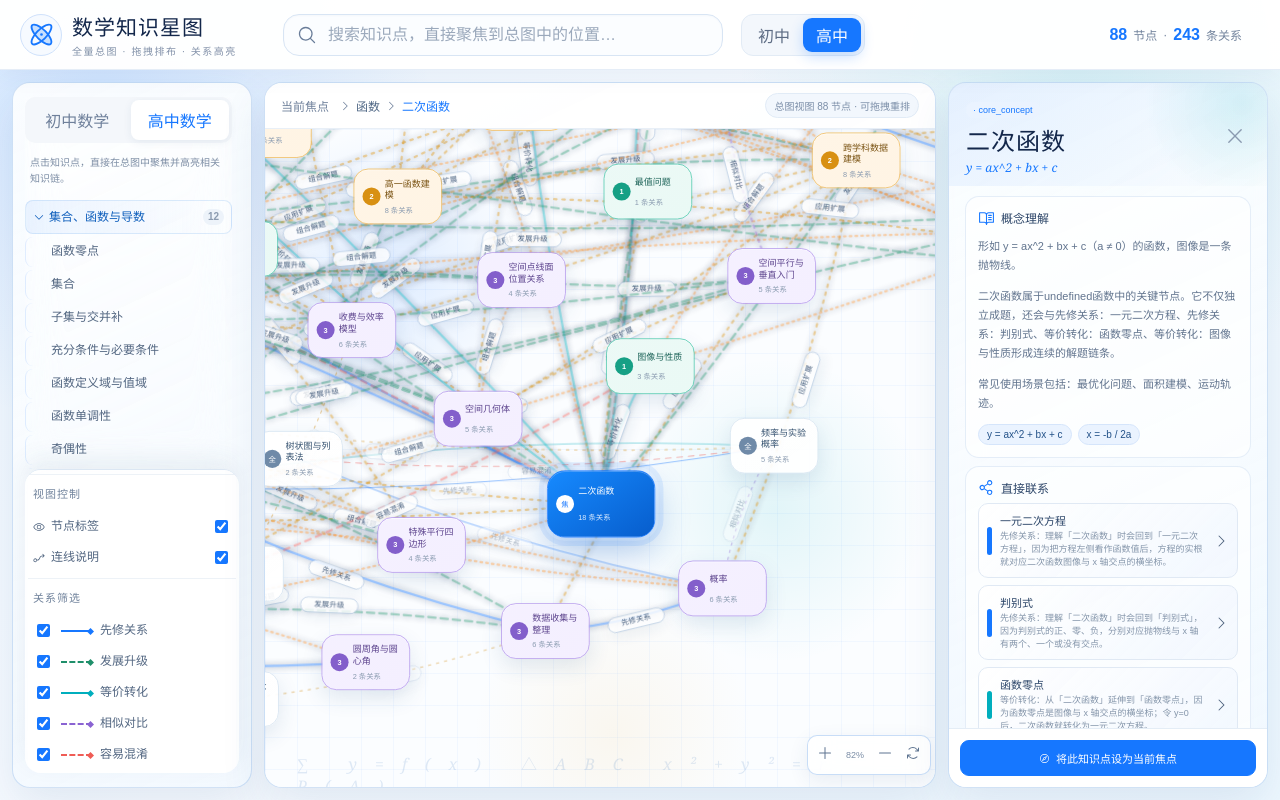
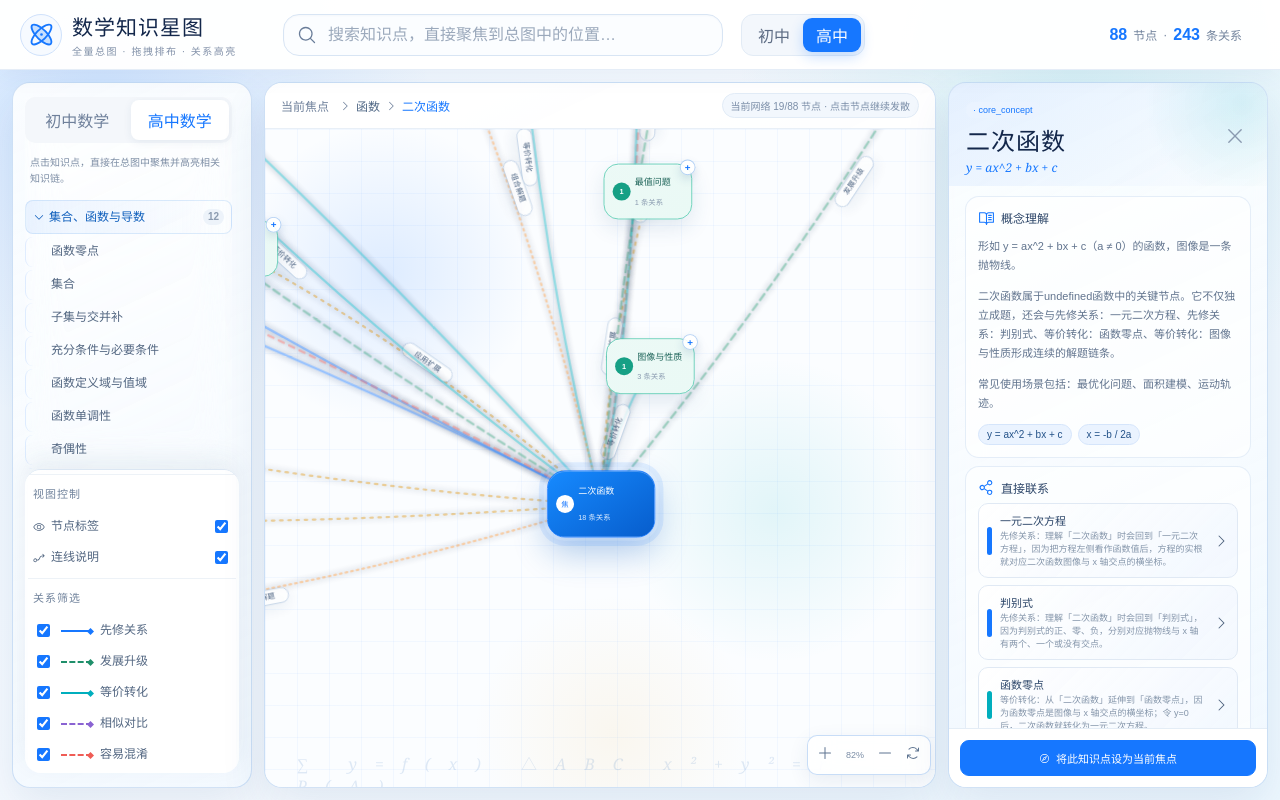
Before and after one commit to WFcat9/math-knowledge-star-map, a React (Vite) app: page / in a window 1280 px wide. Built offline with nearby package versions, Linux system fonts and the light colour scheme.

Commit message:
Add progressive knowledge graph expansion

```diff
--- a/src/App.jsx
+++ b/src/App.jsx
@@ -143,6 +143,27 @@ function getHighlightLevels(selectedId, enabledRelations) {
   }
 
   return levelMap;
+}
+
+function getVisibleNodeIds(selectedId, expandedNodeIds, enabledRelations) {
+  const visibleIds = new Set([selectedId]);
+
+  for (const nodeId of expandedNodeIds) {
+    visibleIds.add(nodeId);
+    for (const relation of getNodeRelations(nodeId, enabledRelations)) {
+      visibleIds.add(getRelatedNodeId(relation, nodeId));
+    }
+  }
+
+  return visibleIds;
+}
+
+function pickVisiblePositions(nodePositions, visibleNodeIds) {
+  return Object.fromEntries(
+    [...visibleNodeIds]
+      .filter((nodeId) => nodePositions[nodeId])
+      .map((nodeId) => [nodeId, nodePositions[nodeId]]),
+  );
 }
 
 function getNodePalette(nodeId, highlightLevels) {
@@ -383,14 +404,20 @@ function KnowledgeDirectory({
           const domainNodes = stageNodes.filter((node) =>
             domain.sections.some((section) => node.sectionPath?.includes(section.id)),
           );
+          const representativeNode = [...domainNodes].sort(
+            (firstNode, secondNode) =>
+              getNodeRelations(secondNode.id, defaultEnabledRelations).length -
+              getNodeRelations(firstNode.id, defaultEnabledRelations).length,
+          )[0];
 
           return (
             <div className="directory-domain" key={domain.id}>
               <button
                 className="branch"
-                onClick={() =>
-                  setOpenDomains((current) => ({ ...current, [domain.id]: !isOpen }))
-                }
+                onClick={() => {
+                  setOpenDomains((current) => ({ ...current, [domain.id]: !isOpen }));
+                  if (representativeNode) onFocusNode(representativeNode.id);
+                }}
               >
                 {isOpen ? <CaretDown /> : <CaretRight />}
                 {domain.name}
@@ -421,6 +448,8 @@ function KnowledgeGraph({
   selectedId,
   nodePositions,
   highlightLevels,
+  expandedNodeIds,
+  totalExpandedCount,
   enabledRelations,
   labelsVisible,
   reasonsVisible,
@@ -442,7 +471,7 @@ function KnowledgeGraph({
     <div className="web-canvas" ref={canvasRef}>
       <div className="web-hint">
         <Sparkle weight="fill" />
-        全量总图已展开，拖动节点可重排位置，点击任意节点可高亮它的关联层级
+        当前从「{knowledgeNodeMap[selectedId].name}」发散出 {Object.keys(nodePositions).length} 个知识点，已展开 {totalExpandedCount} 个发散点
       </div>
 
       <div className="web-stage-wrap">
@@ -495,14 +524,16 @@ function KnowledgeGraph({
             const palette = getNodePalette(nodeId, highlightLevels);
             const relationCount = getNodeRelations(nodeId, enabledRelations).length;
             const isSelected = selectedId === nodeId;
+            const isExpanded = expandedNodeIds.has(nodeId);
             const level = highlightLevels[nodeId];
+            const nodeBadge = level === 0 ? "焦" : isExpanded ? "展" : level ?? "待";
 
             return (
               <button
                 key={nodeId}
                 className={`web-node ${isSelected ? "selected" : ""} ${
                   level === 0 ? "root-node" : ""
-                }`}
+                } ${isExpanded ? "expanded-node" : ""}`}
                 style={{
                   left: `${position.x}px`,
                   top: `${position.y}px`,
@@ -512,11 +543,11 @@ function KnowledgeGraph({
                   "--node-text": palette.text,
                   "--badge-text": palette.badgeText,
                 }}
-                title={`${node.name} · ${relationCount} 条关系`}
+                title={`${node.name} · ${relationCount} 条关系 · 点击继续发散`}
                 onClick={() => onSelectNode(nodeId)}
                 onPointerDown={(event) => onNodePointerDown(event, nodeId)}
               >
-                <span>{level === undefined ? "全" : level === 0 ? "焦" : level}</span>
+                <span>{nodeBadge}</span>
                 <strong>{node.name}</strong>
                 {labelsVisible ? <small>{relationCount} 条关系</small> : null}
               </button>
@@ -639,12 +670,15 @@ export function App() {
   const [zoom, setZoom] = useState(DEFAULT_ZOOM);
   const [enabledRelations, setEnabledRelations] = useState(defaultEnabledRelations);
   const [nodePositions, setNodePositions] = useState(() => createInitialPositions());
+  const [expandedNodeIds, setExpandedNodeIds] = useState(() => new Set([DEFAULT_SELECTED_ID]));
   const [draggingNodeId, setDraggingNodeId] = useState(null);
   const [layoutVersion, setLayoutVersion] = useState(0);
   const canvasRef = useRef(null);
   const dragStateRef = useRef(null);
   const selectedNode = knowledgeNodeMap[selectedId];
   const highlightLevels = getHighlightLevels(selectedId, enabledRelations);
+  const visibleNodeIds = getVisibleNodeIds(selectedId, expandedNodeIds, enabledRelations);
+  const visibleNodePositions = pickVisiblePositions(nodePositions, visibleNodeIds);
 
   useEffect(() => {
     if (!draggingNodeId) return undefined;
@@ -709,20 +743,34 @@ export function App() {
     window.setTimeout(() => setToast(""), 2200);
   };
 
-  const focusNode = (nodeId) => {
+  const startNetworkFromNode = (nodeId) => {
     setSelectedId(nodeId);
+    setExpandedNodeIds(new Set([nodeId]));
     setShowDetail(true);
     setShowSearch(false);
-    showToastMessage(`已聚焦「${knowledgeNodeMap[nodeId].name}」`);
+    showToastMessage(`已从「${knowledgeNodeMap[nodeId].name}」重新发散`);
+  };
+
+  const expandNetworkFromNode = (nodeId) => {
+    setSelectedId(nodeId);
+    setExpandedNodeIds((current) => {
+      const nextExpandedNodeIds = new Set(current);
+      nextExpandedNodeIds.add(nodeId);
+      return nextExpandedNodeIds;
+    });
+    setShowDetail(true);
+    setShowSearch(false);
+    showToastMessage(`已继续发散「${knowledgeNodeMap[nodeId].name}」`);
   };
 
   const resetLayout = () => {
     setNodePositions(createInitialPositions());
     setSelectedId(DEFAULT_SELECTED_ID);
+    setExpandedNodeIds(new Set([DEFAULT_SELECTED_ID]));
     setZoom(DEFAULT_ZOOM);
     setLayoutVersion((current) => current + 1);
     setShowDetail(false);
-    showToastMessage("已重排全部知识点布局");
+    showToastMessage("已回到默认发散起点");
   };
 
   const handleNodePointerDown = (event, nodeId) => {
@@ -774,7 +822,7 @@ export function App() {
             <div className="search-results">
               {searchResults.length ? (
                 searchResults.slice(0, 12).map((node) => (
-                  <button key={node.id} onClick={() => focusNode(node.id)}>
+                  <button key={node.id} onClick={() => startNetworkFromNode(node.id)}>
                     <ShareNetwork size={18} />
                     <span>
                       <strong>{node.name}</strong>
@@ -827,7 +875,7 @@ export function App() {
               grade={grade}
               onGradeChange={setGrade}
               selectedId={selectedId}
-              onFocusNode={focusNode}
+              onFocusNode={startNetworkFromNode}
               visible={showLeft}
               onClose={() => setShowLeft(false)}
             />
@@ -885,20 +933,22 @@ export function App() {
               <b>{selectedNode.name}</b>
             </div>
             <span className="data-badge">
-              总图视图 {knowledgeStats.nodeCount} 节点 · 可拖拽重排
+              当前网络 {visibleNodeIds.size}/{knowledgeStats.nodeCount} 节点 · 点击节点继续发散
             </span>
           </div>
 
           <KnowledgeGraph
             selectedId={selectedId}
-            nodePositions={nodePositions}
+            nodePositions={visibleNodePositions}
             highlightLevels={highlightLevels}
+            expandedNodeIds={expandedNodeIds}
+            totalExpandedCount={expandedNodeIds.size}
             enabledRelations={enabledRelations}
             labelsVisible={labelsVisible}
             reasonsVisible={reasonsVisible}
             canvasRef={canvasRef}
             zoom={zoom}
-            onSelectNode={focusNode}
+            onSelectNode={expandNetworkFromNode}
             onZoom={setZoom}
             onReset={resetLayout}
             onNodePointerDown={handleNodePointerDown}
@@ -910,7 +960,7 @@ export function App() {
           enabledRelations={enabledRelations}
           visible={showDetail}
           onClose={() => setShowDetail(false)}
-          onFocusNode={focusNode}
+          onFocusNode={expandNetworkFromNode}
         />
       </div>
 
--- a/src/styles.css
+++ b/src/styles.css
@@ -1135,6 +1135,31 @@ body {
     inset 0 1px 0 rgba(255,255,255,.3);
 }
 
+.web-node.expanded-node:not(.root-node) {
+  box-shadow:
+    0 0 0 6px color-mix(in srgb, var(--node-accent, #1677ff) 14%, transparent),
+    inset 0 1px 0 rgba(255, 255, 255, .72),
+    0 12px 28px rgba(37, 81, 135, .16);
+}
+
+.web-node:not(.expanded-node):not(.root-node)::after {
+  content: "+";
+  position: absolute;
+  right: -5px;
+  top: -6px;
+  width: 17px;
+  height: 17px;
+  display: grid;
+  place-items: center;
+  border-radius: 50%;
+  color: #1677ff;
+  background: rgba(255, 255, 255, .9);
+  border: 1px solid rgba(111, 168, 236, .55);
+  box-shadow: 0 5px 12px rgba(35, 84, 143, .16);
+  font-size: 12px;
+  font-weight: 800;
+}
+
 .canvas-tools {
   background: rgba(255, 255, 255, .82);
   border-color: rgba(135, 181, 237, .46);
```
